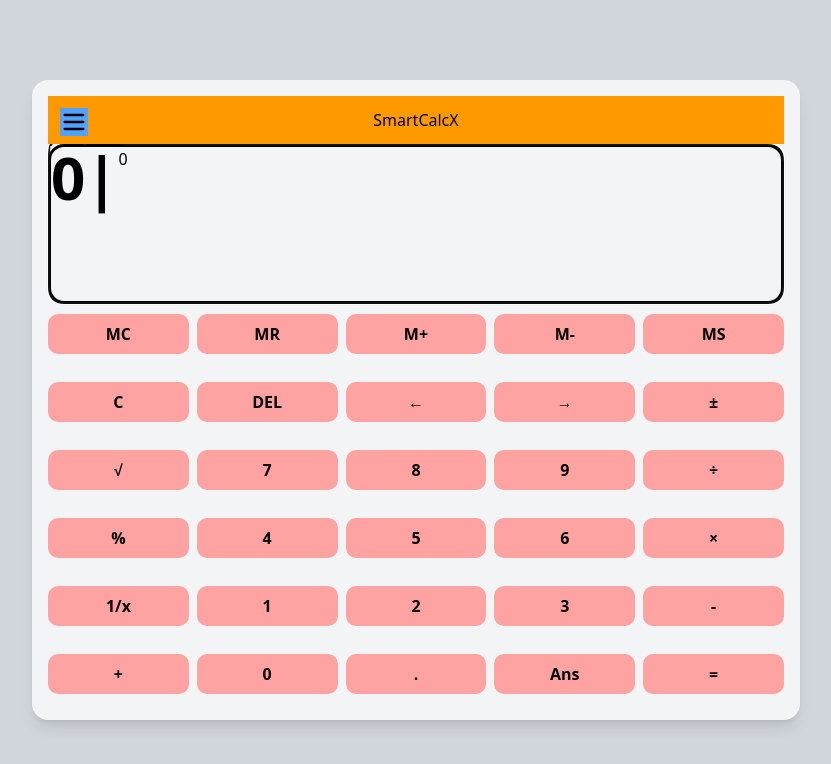
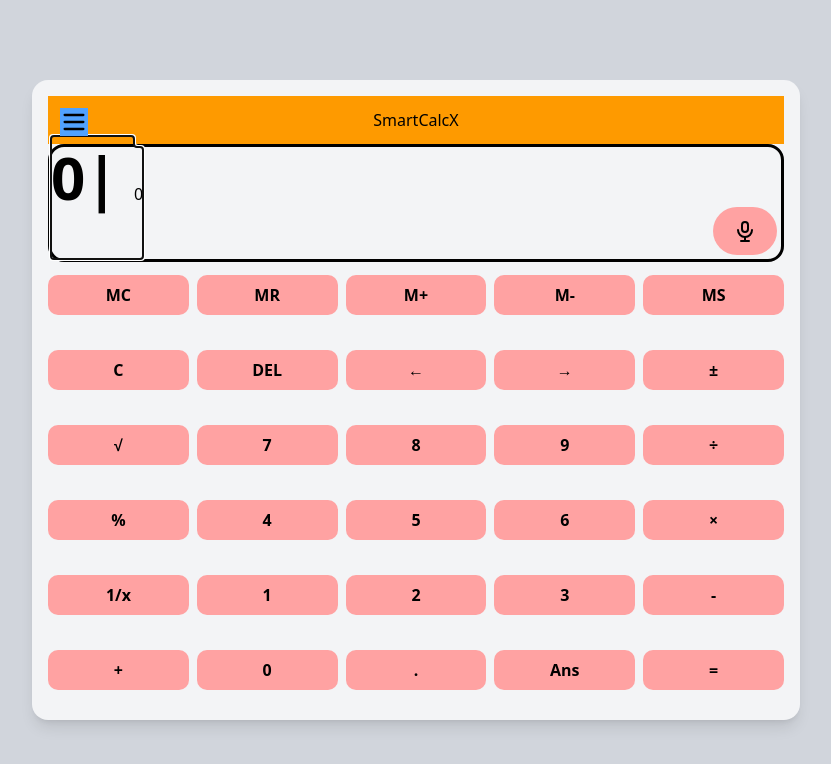
Before and after one commit to Hanseenee-prog/CodeAlpha_Calculator, a React (Vite) app: page / in a window 1280 px wide. Shown: the top 764 px of the page, without its empty margins (224-1055 px from the left). Built offline with nearby package versions, Linux system fonts and the light colour scheme.

Commit message:
Setup the basic code for the speech to work

```diff
--- a/src/components/CalcDisplay.jsx
+++ b/src/components/CalcDisplay.jsx
@@ -1,4 +1,5 @@
 import { useEffect, useRef } from "react";
+import SoundRecorder from "./SoundRecorder";
 
 const CalcDisplay = ({ expression, result, cursorPosition }) => {
     const displayRef = useRef(null);
@@ -12,16 +13,19 @@ const CalcDisplay = ({ expression, result, cursorPosition }) => {
     const partAfterCursor = expression.slice(cursorPosition);
 
     return (
-        <div className="">
+        <div className="
+            h-40 border-[3px] w-full rounded-2xl relative
+            flex flex-row items-stretch
+        ">
             <div
                 id="calcDisplay"
-                className="h-40 border-[3px] w-full rounded-2xl"
+                className=""
                 ref={displayRef}
                 tabIndex={0}
             >
                 {/* Span for calculations display */}
                 <span
-                    className="relative font-semibold text-6xl float-left inline-block">
+                    className="relative font-semibold text-6xl">
                         {partBeforeCursor}
                     <span className="font-">|</span> {/* The cursor */}
                         {partAfterCursor}
@@ -30,6 +34,8 @@ const CalcDisplay = ({ expression, result, cursorPosition }) => {
                 {/* Span for results display */}
                 <span>{result}</span>
             </div>
+
+            <SoundRecorder />
         </div>
     );
 }
--- /dev/null
+++ b/src/components/SoundRecorder.jsx
@@ -0,0 +1,100 @@
+import { useState, useEffect, useRef } from "react";
+
+const SoundRecorder = () => {
+    const recognitionRef = useRef(null);
+    const [isListening, setIsListening] = useState(false);
+
+    useEffect(() => {
+        const SpeechRecognition = window.SpeechRecognition || window.webkitSpeechRecognition;
+
+        if (!SpeechRecognition) {
+            console.log('Your brower doesn\'t support speech recognition');
+            return;
+        }
+        console.log('supported')
+
+        // Initialize the speech recorder once
+        const recognition = new SpeechRecognition();
+        recognition.lang = 'en-US';
+        recognition.continuous = true;
+        recognition.interimResults = false;
+
+        // Save it
+        recognitionRef.current = recognition;
+
+        // Event listeners
+        recognition.onstart = () => {
+            console.log('Voice recognition started. Speak into the microphone.');
+        }
+
+        recognition.onend = () => {
+            console.log('Voice recognition ended.');
+        }
+
+        recognition.onresult = (e) => {
+            const text = e.results[0][0].transcript;
+            console.log(e.results);
+            console.log('You said', text);
+
+            // if (onTranscript) onTranscript(text);
+        }
+
+        recognition.onerror = (e) => {
+            console.log('Speech error', e);
+        }
+    }, []) // Only run once after the component unmounts
+
+    const startVoiceRecorder = () => {
+        const recognition = recognitionRef.current;
+        if (!recognition) return;
+
+        try {
+            recognition.start();
+            console.log('Voice recorder started...');
+            setIsListening(true);
+        } catch (e) {
+            console.log('Recognition already started', e);
+        }
+    }
+
+    const endVoiceRecorder = () => {
+        const recognition = recognitionRef.current;
+        if (!recognition) return;
+        recognition.stop();
+        console.log('Voice recorder stopped.');
+        setIsListening(false);
+    }
+
+    return (
+        <div className={`
+            absolute bottom-1 right-1 w-16 h-12
+            rounded-full cursor-pointer
+        `}>
+            <span
+                onClick={isListening ? endVoiceRecorder : startVoiceRecorder}
+                className={`
+                    cursor-pointer w-full h-full
+                    flex flex-row items-center justify-center
+                    rounded-full
+                    ${ isListening ? 'bg-blue-500' : 'bg-red-300 hover:scale-110' }
+                `}
+            >
+                <svg xmlns="http://www.w3.org/2000/svg" width="24" height="24" viewBox="0 0 24 24" fill="none" stroke="currentColor" strokeWidth="2" strokeLinecap="round" strokeLinejoin="round">
+                    <rect x="9" y="3" width="6" height="10" rx="3" />
+                    <path d="M19 11a7 7 0 0 1-14 0" />
+                    <path d="M12 21v-3" />
+                    <path d="M8 22h8" />
+                </svg>
+
+                { isListening && (
+                    <span className="
+                        absolute top-0 left-0 w-full h-full
+                    ">Listening...</span>
+                    )
+                }
+            </span>
+        </div>
+    );
+}
+
+export default SoundRecorder;
```
